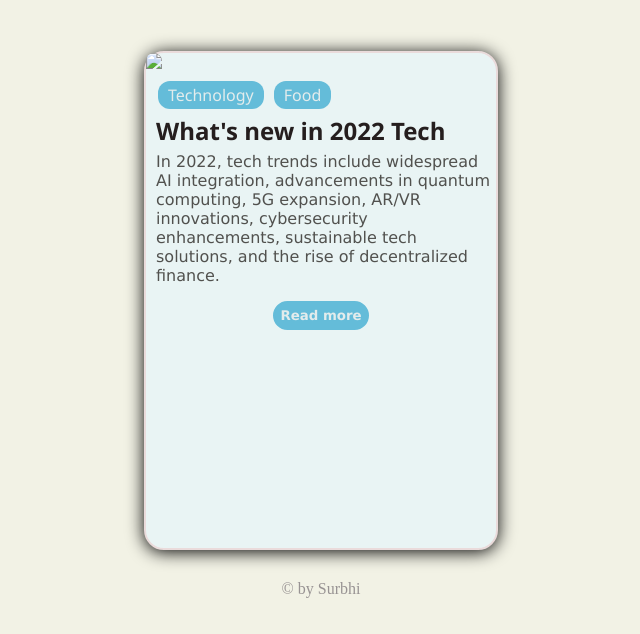
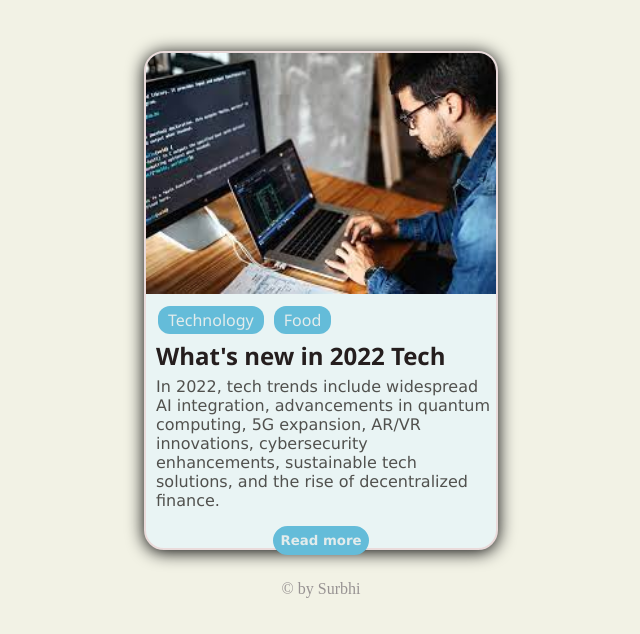
Before and after one commit to surbhir506/Basic_Card, a plain HTML site: page index.html in a window 1280 px wide. Shown: the top 634 px of the page, without its empty margins (392-1032 px from the left). Drawn offline with Linux system fonts and the light colour scheme; the site is published under a folder, as on GitHub Pages, so addresses that start at the root find nothing.

Commit message:
Update index.html

```diff
--- a/index.html
+++ b/index.html
@@ -13,7 +13,7 @@
     <div class="card">
 
         <div class="img">
-            <img src="/card.jpeg">
+            <img src="card.jpeg">
         </div>
 
         <div class="capsule">
```
